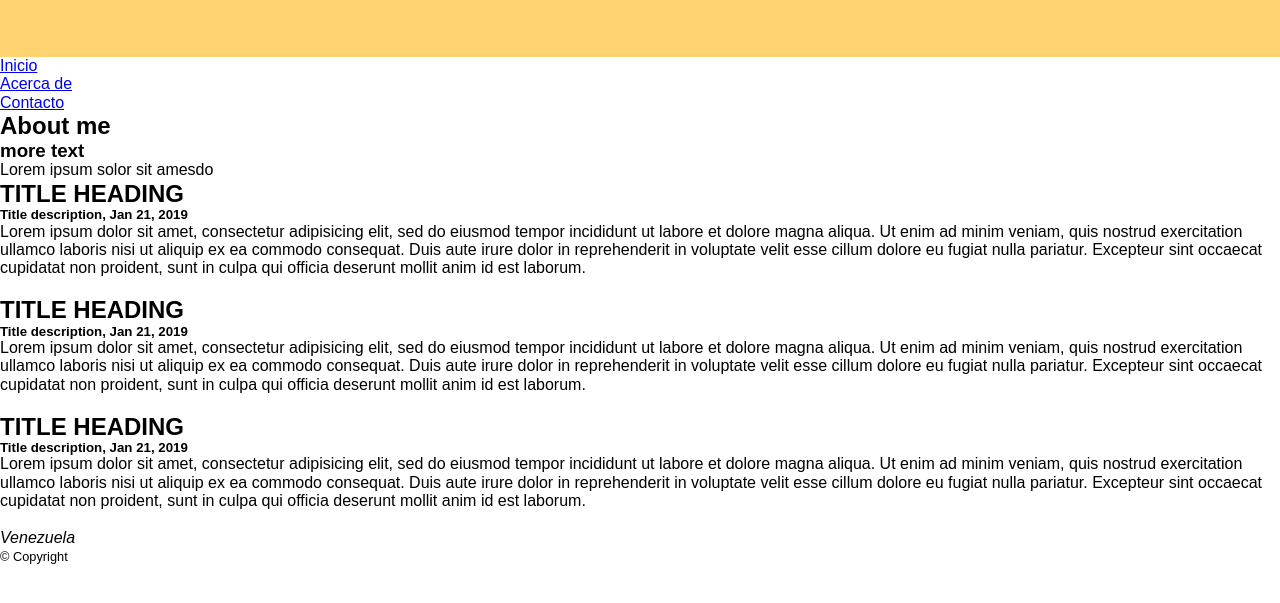
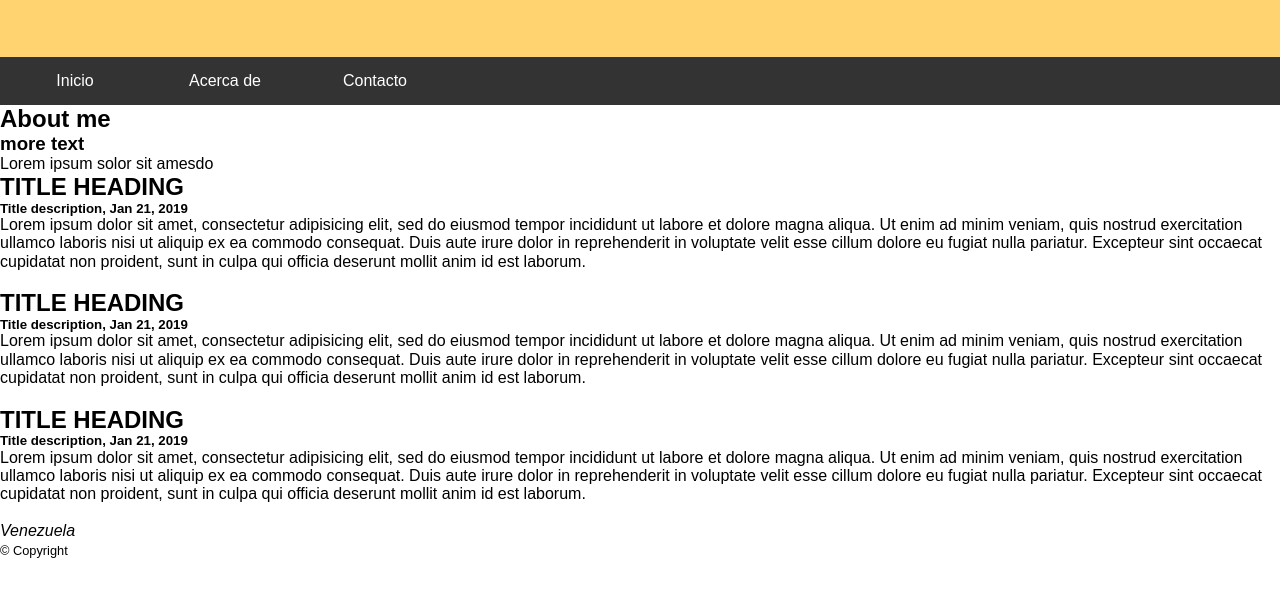
Before and after one commit to rodolfomayora/responsive-web-2, a plain HTML site: page index.html in a window 1280 px wide. Shown: the part 161-764 px from the top of the page. Drawn offline with Linux system fonts and the light colour scheme.

Commit message:
doc: add style at navigation bar

```diff
--- a/css/style.css
+++ b/css/style.css
@@ -34,6 +34,36 @@ footer {
 
 /*	NAVIGATION BAR
 ===========================================================*/
+.navigation {
+	position 				: sticky;
+	top 						: 0;
+	background-color: #333;
+}
+
+.menu-nav {
+	display 		: flex;
+	align-items : center;
+}
+
+.menu-nav__item {
+	width 		: 150px;
+	list-style: none;
+	text-align: center;
+}
+
+.menu-nav__link {
+	display 				: block;
+	width 					: inherit;
+	padding-top 		: 15px;
+	padding-bottom 	: 15px;
+	text-decoration : none;
+	color 					: #fff;
+}
+
+.menu-nav__link:hover {
+	background-color: #ddd;
+	color 					: #333;
+}
 
 /*	MAIN CONTENT
 ===========================================================*/
```
